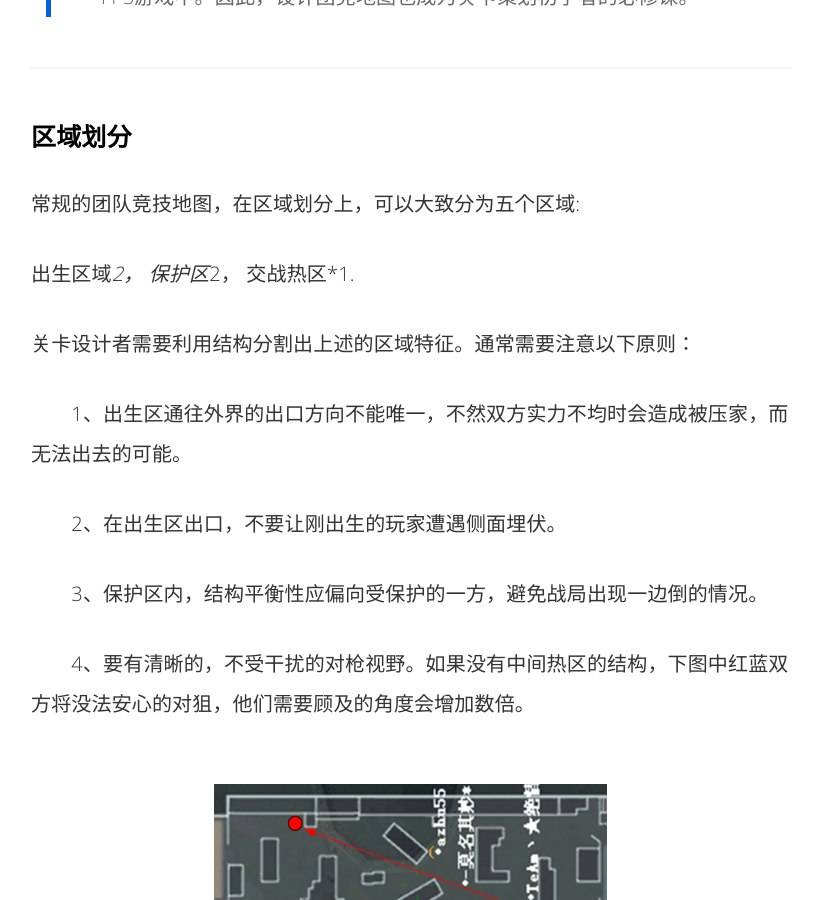
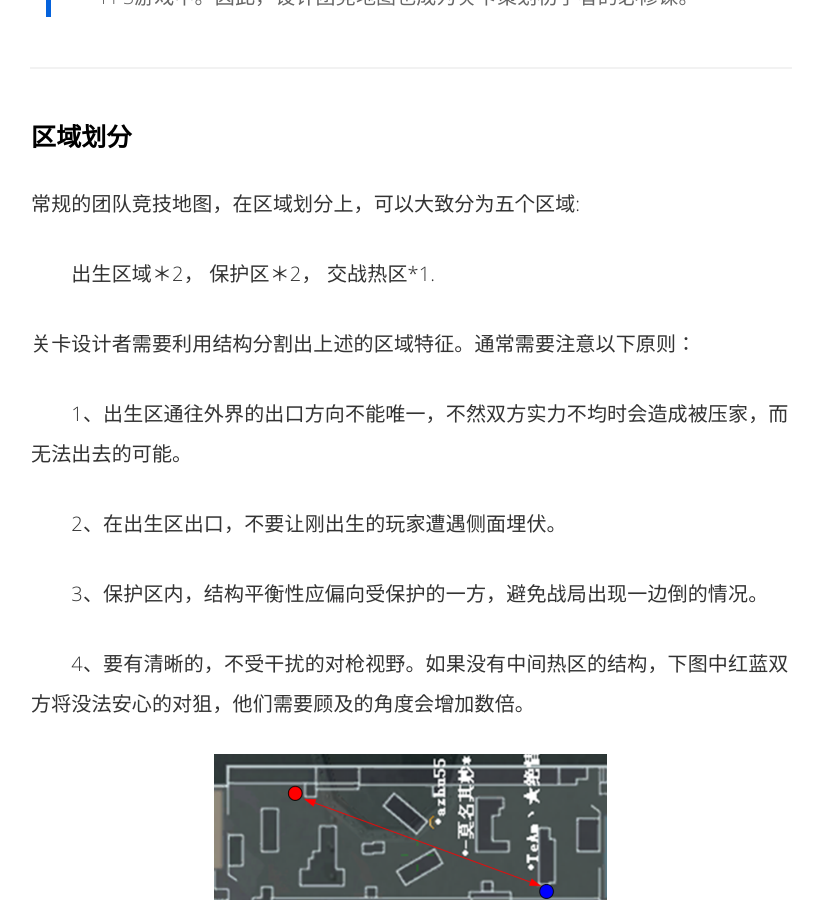
Before and after one commit to BruceQi93/BruceQi93.github.io, a Jekyll site: the page built from _posts/2016-11-3-FPS-level-design.md, in a window 1280 px wide and 900 px high, scrolled down 1053 px. Shown: the whole window, without its empty margins (229-1048 px from the left). Built offline with Jekyll 4.4.1, drawn with Linux system fonts in a browser that asks for light colours; comment, search, counter and statistics services are not loaded.

Commit message:
更新文件

```diff
--- a/_posts/2016-11-3-FPS-level-design.md
+++ b/_posts/2016-11-3-FPS-level-design.md
@@ -18,7 +18,7 @@
 
 常规的团队竞技地图，在区域划分上，可以大致分为五个区域:
 
-出生区域*2， 保护区*2， 交战热区*1.
+　　出生区域＊2， 保护区＊2， 交战热区*1.
 
 关卡设计者需要利用结构分割出上述的区域特征。通常需要注意以下原则：
 
@@ -29,7 +29,6 @@
 　　3、保护区内，结构平衡性应偏向受保护的一方，避免战局出现一边倒的情况。
 
 　　4、要有清晰的，不受干扰的对枪视野。如果没有中间热区的结构，下图中红蓝双方将没法安心的对狙，他们需要顾及的角度会增加数倍。
-
 ![img](/assets/img/FPS/FPS-level-design-01.png)
 ![img](/assets/img/FPS/FPS-level-design-02.png)
 
@@ -38,7 +37,6 @@
 ### 信息控制
 
 　　如图，红蓝两方，被靠墙的一座高墙隔开，那么他们的交战可能性就只有左边的路径。
-
 ![img](/assets/img/FPS/FPS-level-design-03.png)
 ![img](/assets/img/FPS/FPS-level-design-04.png)
 
@@ -50,7 +48,6 @@
 
 #### 1、平行法。
 　　为了制造更单纯的对枪机会和更快速的行动路线。利用场景边缘较长的围墙结构，配合一段平行的掩体，将玩家视野控制在一个狭长范围内。
-
 ![img](/assets/img/FPS/FPS-level-design-05.png)
 
 #### 2、横断法
@@ -58,39 +55,32 @@
 　　以分割玩家视距为目的，分割区域，制造双方的盲区，使一方在另一方的盲区内形成战斗的随机性，提高竞技乐趣。
 
 　　常见结构：
-
 ![img](/assets/img/FPS/FPS-level-design-06.png)
 ![img](/assets/img/FPS/FPS-level-design-07.png)
 
 #### 3、高低差：
 
 　　通过高度的落差，制造视觉的盲区，分割区域。
-
 ![img](/assets/img/FPS/FPS-level-design-08.png)
 
 #### 4、垂直隔断：
 
 　　通过Z轴方向上设置障碍，阻挡视野，在一定角度上形成保护区域。
-
 ![img](/assets/img/FPS/FPS-level-design-09.png)
 
 
 　　习题：下图结构中，红蓝双方在图中位置相遇，假设他们枪法相当，都有左右闪躲的机会。那么，谁的优势更大？
-
 ![img](/assets/img/FPS/FPS-level-design-10.png)
 
 先用平面图分析一下双方的视野
-
 ![img](/assets/img/FPS/FPS-level-design-11.png)
 
 虽然掩体完全不对称，但可以看出，双方视野范围不相上下，那是不是战斗优势也相当呢？我们再看下图
-
 ![img](/assets/img/FPS/FPS-level-design-12.png)
 
 1、红方走进对方盲区要比蓝方更快。
 
 2、当红方率先进入蓝方盲区之后，红方再度出现的可能性，将会变成2个。
-
 ![img](/assets/img/FPS/FPS-level-design-13.png)
 
 3、而相比之下，蓝方要想在3秒内不陷入劣势，只能选择正面迎敌，因为往左往右移动，都会相对被动。
@@ -116,7 +106,6 @@
 　　Tips:在设计偏有利的地形时，如制高点、偷袭口，要懂得制造代价。让玩家的获利变得有偿，达到平衡。
 
 　　如图，红圈处是全图的绝对制高点，玩家需要在完全暴露的情况下，连跳三级高度才能到达，但是制高点的设计又非常通透、多面受敌，就是这个原因。
-
 ![img](/assets/img/FPS/FPS-level-design-14.png)
 
 ---
```
